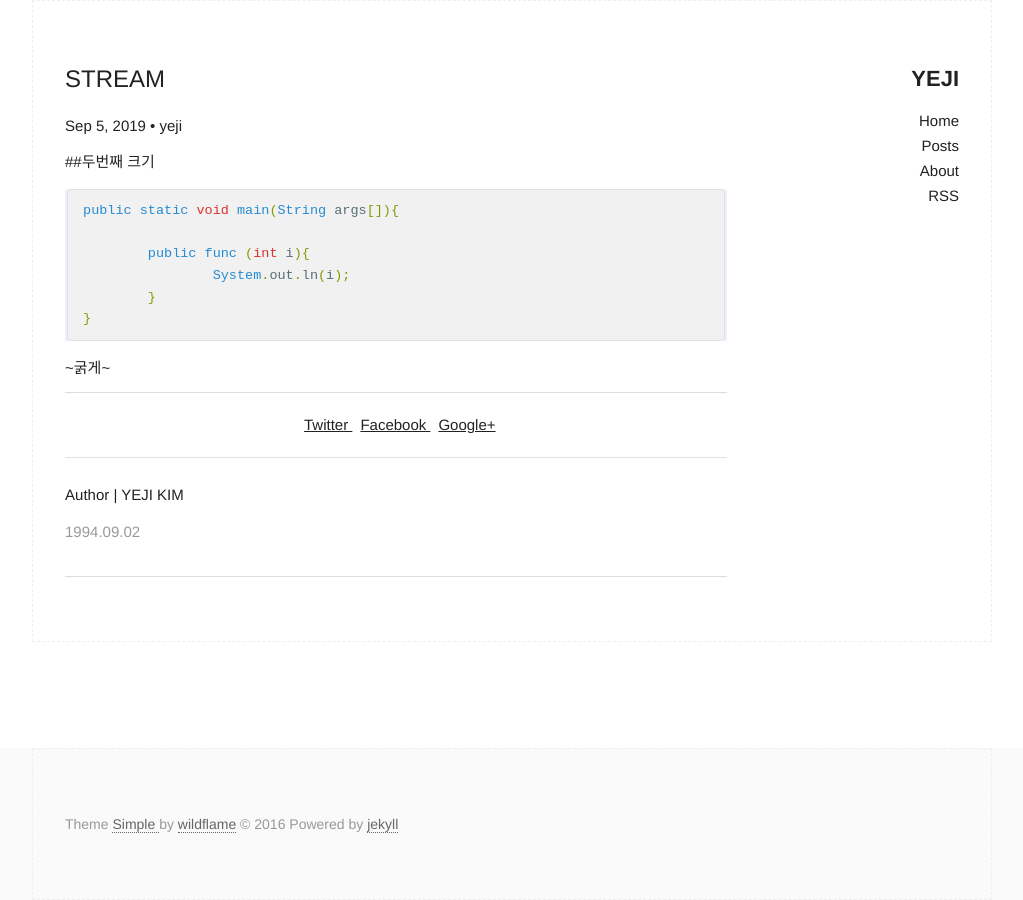
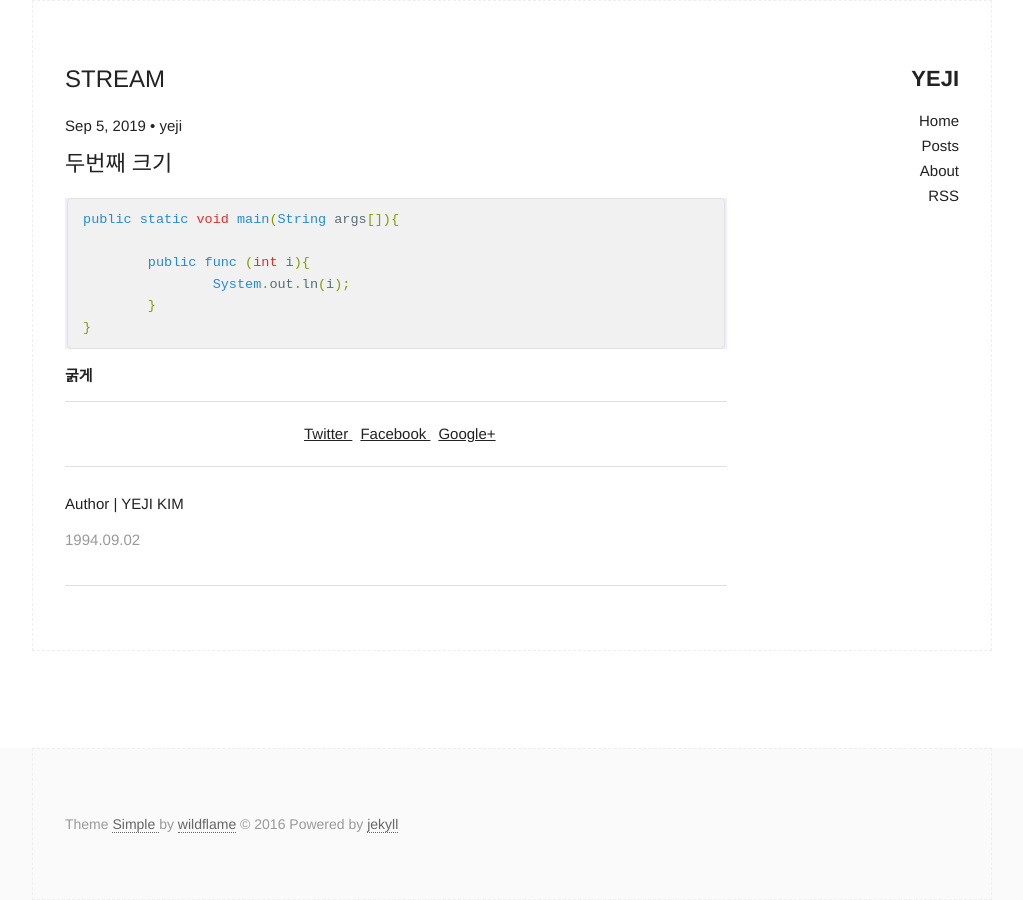
Before and after one commit to yeji0092/yeji0092.github.io, a Jekyll site: the page built from _posts/2019-09-05-firstpost.md, in a window 1280 px wide. Shown: the whole page, without its empty margins (128-1151 px from the left). Built offline with Jekyll 4.4.1, drawn with Linux system fonts in a browser that asks for light colours.

````diff
--- a/_posts/2019-09-05-firstpost.md
+++ b/_posts/2019-09-05-firstpost.md
@@ -4,7 +4,7 @@ title : STREAM
 author : yeji
 
 ---
-##두번째 크기
+## 두번째 크기
 
 ```java
 public static void main(String args[]){
@@ -14,4 +14,4 @@ public static void main(String args[]){
 	}
 }
 ```
-~굵게~
+**굵게**
````
